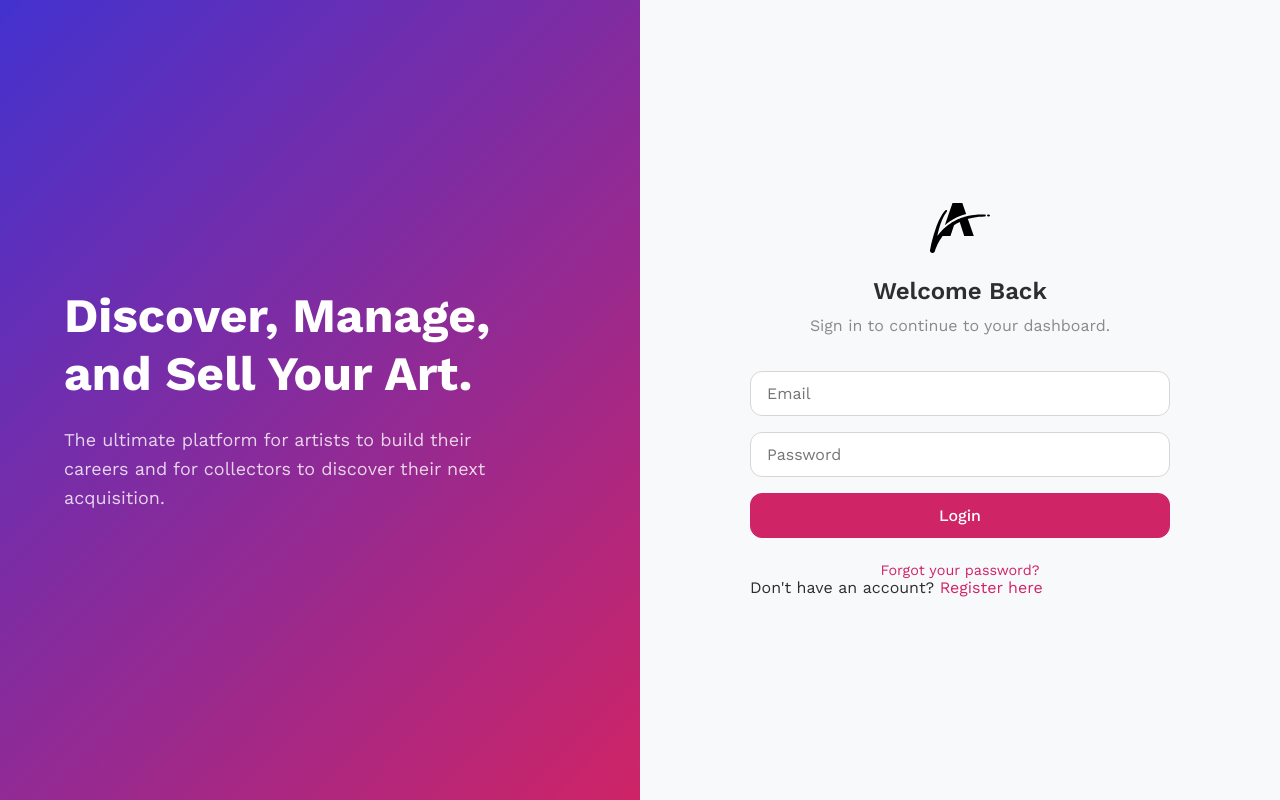
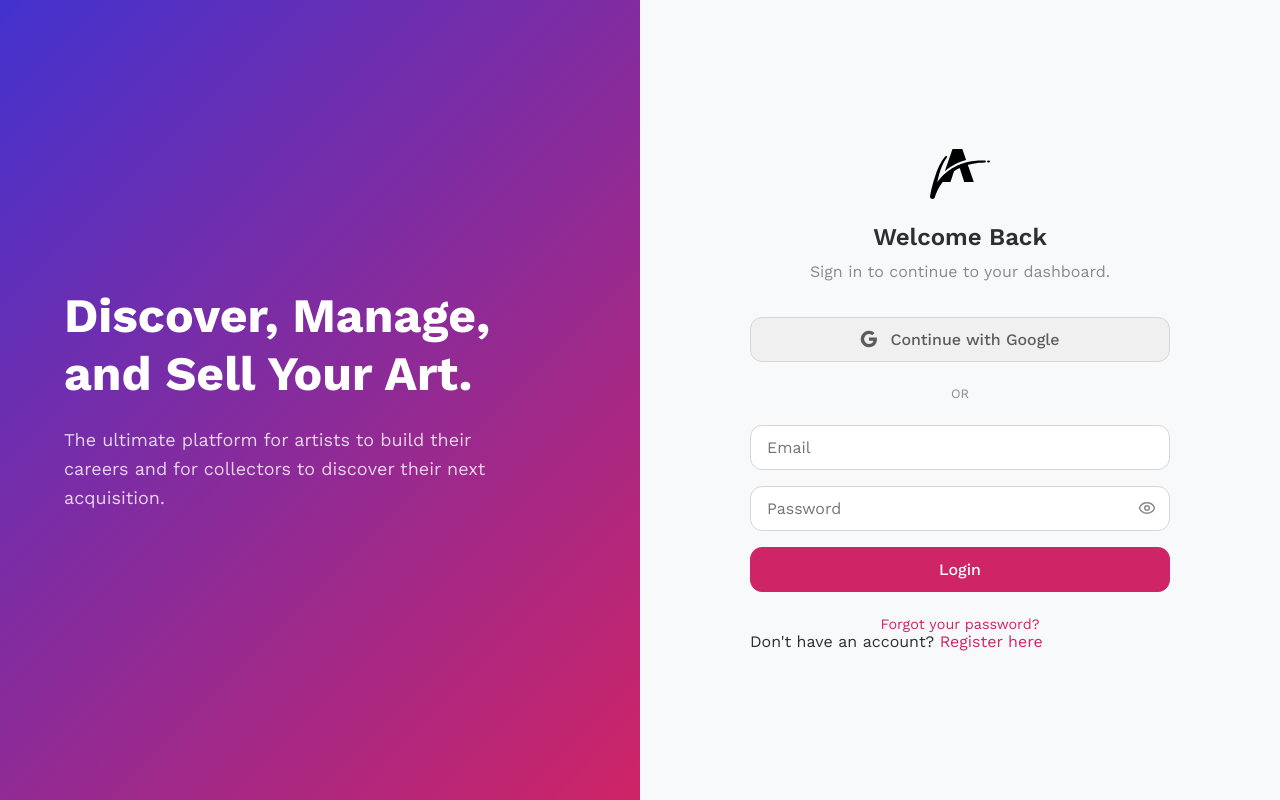
Before and after one commit to jasonw10105-ux/final-artflow, a React (Vite) app: page /login in a window 1280 px wide. Built offline with nearby package versions, Linux system fonts and the light colour scheme.

Commit message:
Update LoginPage.tsx

```diff
--- a/src/pages/LoginPage.tsx
+++ b/src/pages/LoginPage.tsx
@@ -3,31 +3,53 @@
 import React, { useState } from 'react';
 import { Link, useNavigate } from 'react-router-dom';
 import { supabase } from '@/lib/supabaseClient';
+import { Eye, EyeOff } from 'lucide-react'; // IMPROVEMENT: Import icons for password toggle
+
+// IMPROVEMENT: Added a simple, inline SVG for the Google icon to avoid new dependencies.
+const GoogleIcon = () => (
+    <svg xmlns="http://www.w3.org/2000/svg" width="18" height="18" viewBox="0 0 24 24" fill="currentColor">
+        <path d="M22.56 12.25c0-.78-.07-1.53-.2-2.25H12v4.26h5.92c-.26 1.37-1.04 2.53-2.21 3.31v2.77h3.57c2.08-1.92 3.28-4.74 3.28-8.09z" />
+        <path d="M12 23c2.97 0 5.46-.98 7.28-2.66l-3.57-2.77c-.98.66-2.23 1.06-3.71 1.06-2.86 0-5.29-1.93-6.16-4.53H2.18v2.84C3.99 20.53 7.7 23 12 23z" />
+        <path d="M5.84 14.09c-.22-.66-.35-1.36-.35-2.09s.13-1.43.35-2.09V7.07H2.18C1.43 8.55 1 10.22 1 12s.43 3.45 1.18 4.93l2.85-2.22.81-.62z" />
+        <path d="M12 5.38c1.62 0 3.06.56 4.21 1.64l3.15-3.15C17.45 2.09 14.97 1 12 1 7.7 1 3.99 3.47 2.18 7.07l3.66 2.84c.87-2.6 3.3-4.53 6.16-4.53z" />
+        <path fill="none" d="M1 1h22v22H1z" />
+    </svg>
+);
 
 const LoginPage = () => {
     const navigate = useNavigate();
     const [email, setEmail] = useState('');
     const [password, setPassword] = useState('');
-    const [loading,setLoading] = useState(false);
+    // IMPROVEMENT: State to manage password visibility
+    const [isPasswordVisible, setIsPasswordVisible] = useState(false);
+    const [loading, setLoading] = useState(false);
     const [error, setError] = useState<string | null>(null);
 
     const handleLogin = async (e: React.FormEvent) => {
         e.preventDefault();
         setLoading(true);
         setError(null);
-
         const { error } = await supabase.auth.signInWithPassword({ email, password });
-
         if (error) {
             setError(error.message);
-            setLoading(false);
         } else {
-            // The DashboardRedirector component in App.tsx will handle sending them
-            // to the correct page (/artist/dashboard or /collector/dashboard).
-            navigate('/dashboard');
-            // FIX: The loading state was not being reset on a successful login.
-            // Although navigation occurs, it's crucial to reset the state
-            // in case the component doesn't unmount immediately.
+            navigate('/dashboard', { replace: true });
+        }
+        setLoading(false);
+    };
+
+    // IMPROVEMENT: Handler for Google SSO login
+    const handleGoogleSignIn = async () => {
+        setLoading(true);
+        setError(null);
+        const { error } = await supabase.auth.signInWithOAuth({
+            provider: 'google',
+            options: {
+                redirectTo: `${window.location.origin}/dashboard`
+            }
+        });
+        if (error) {
+            setError(error.message);
             setLoading(false);
         }
     };
@@ -47,11 +69,43 @@ const LoginPage = () => {
                         <h2>Welcome Back</h2>
                         <p>Sign in to continue to your dashboard.</p>
                     </header>
+
+                    {/* IMPROVEMENT: Added Google SSO Button */}
+                    <div className="auth-form" style={{gap: '1rem', marginBottom: '1.5rem'}}>
+                        <button onClick={handleGoogleSignIn} className="button button-secondary" style={{display: 'flex', gap: '0.75rem', width: '100%'}} disabled={loading}>
+                            <GoogleIcon /> Continue with Google
+                        </button>
+                    </div>
+
+                    <div style={{textAlign: 'center', color: 'var(--muted-foreground)', margin: '1.5rem 0', textTransform: 'uppercase', fontSize: '0.8rem'}}>Or</div>
+
                     <form onSubmit={handleLogin} className="auth-form">
-                        <input className="input" type="email" value={email} onChange={(e) => setEmail(e.target.value)} placeholder="Email" required />
-                        <input className="input" type="password" value={password} onChange={(e) => setPassword(e.target.value)} placeholder="Password" required />
+                        <input className="input" type="email" value={email} onChange={(e) => setEmail(e.target.value)} placeholder="Email" required disabled={loading} />
+
+                        {/* IMPROVEMENT: Password input with visibility toggle */}
+                        <div style={{ position: 'relative', width: '100%' }}>
+                            <input
+                                className="input"
+                                type={isPasswordVisible ? 'text' : 'password'}
+                                value={password}
+                                onChange={(e) => setPassword(e.target.value)}
+                                placeholder="Password"
+                                required
+                                disabled={loading}
+                                style={{ paddingRight: '2.5rem' }}
+                            />
+                            <button
+                                type="button"
+                                onClick={() => setIsPasswordVisible(!isPasswordVisible)}
+                                style={{ position: 'absolute', right: '0.5rem', top: '50%', transform: 'translateY(-50%)', background: 'none', border: 'none', cursor: 'pointer', color: 'var(--muted-foreground)'}}
+                                aria-label={isPasswordVisible ? "Hide password" : "Show password"}
+                            >
+                                {isPasswordVisible ? <EyeOff size={18} /> : <Eye size={18} />}
+                            </button>
+                        </div>
                         <button className="button button-primary" type="submit" disabled={loading}>{loading ? 'Logging in...' : 'Login'}</button>
                     </form>
+
                     {error && <p className="error-message">{error}</p>}
                     <footer className="auth-card-footer">
                         <Link to="/forgot-password">Forgot your password?</Link>
```
